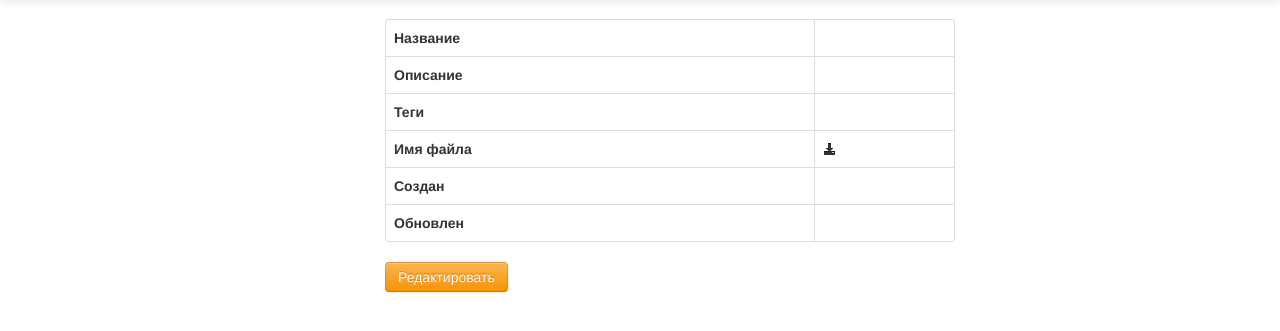
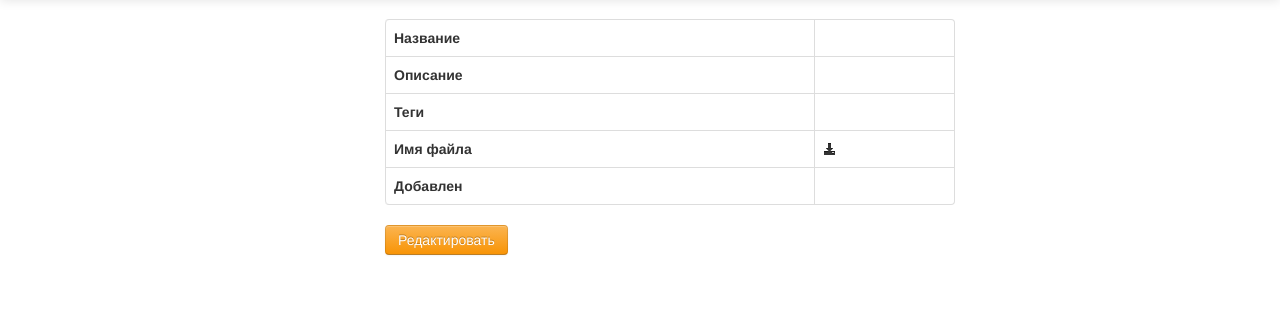
Before and after one commit to Disasm/article-base, a Django app: template web/templates/item.html in a window 1280 px wide. Shown: the part 41-372 px from the top of the page. Run offline with Django 3.2, Linux system fonts and the light colour scheme; the template is opened without the code that fills it, so the values that code supplies are empty.

Commit message:
Do not display update field on item page

```diff
--- a/web/templates/item.html
+++ b/web/templates/item.html
@@ -25,12 +25,8 @@
         <td><a href="{{ item.url }}"><i class="icon-download-alt"></i>{{ item.filename }}</a></td>
     </tr>
     <tr>
-        <th>Создан</th>
+        <th>Добавлен</th>
         <td>{{ item.created }}</td>
-    </tr>
-    <tr>
-        <th>Обновлен</th>
-        <td>{{ item.updated }}</td>
     </tr>
 </table>
 <a href="/item/{{ item.id }}/edit/" class="btn btn-warning">Редактировать</a>
```
